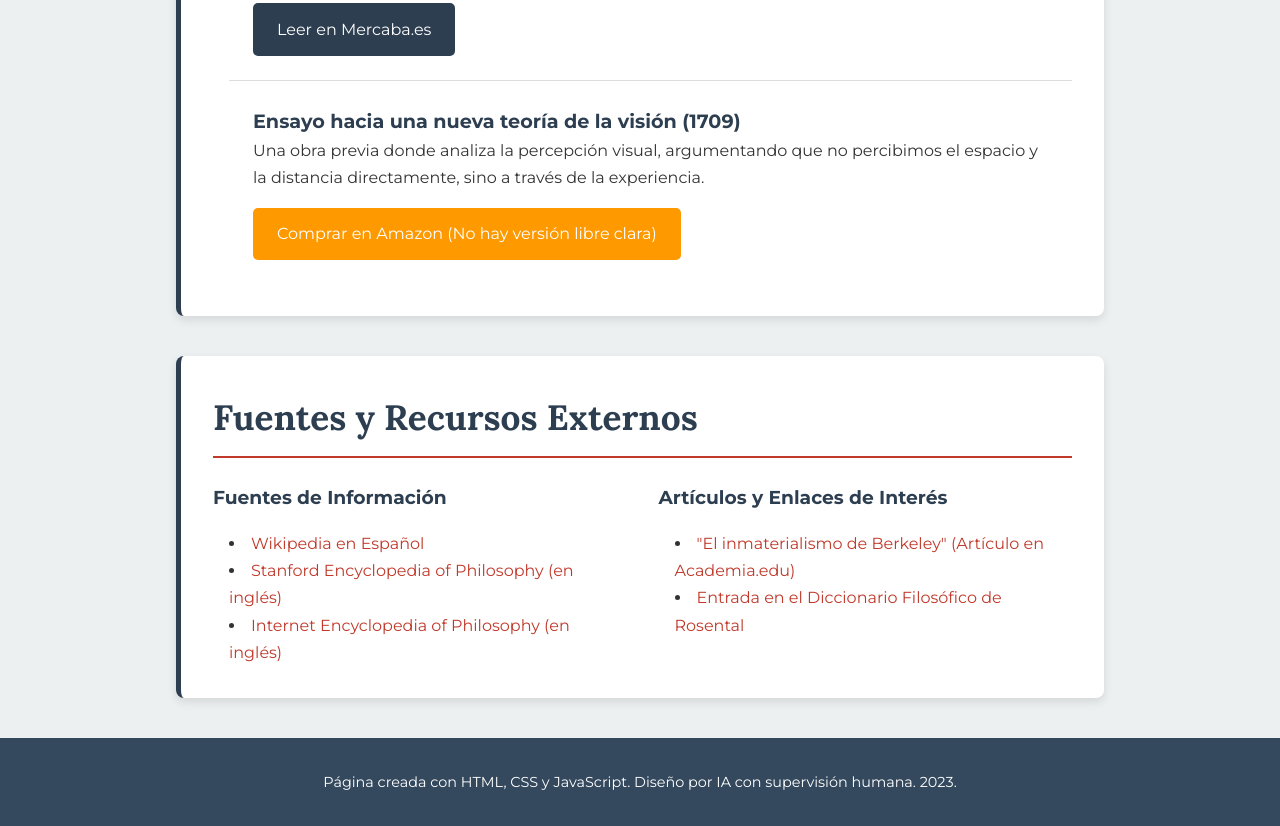
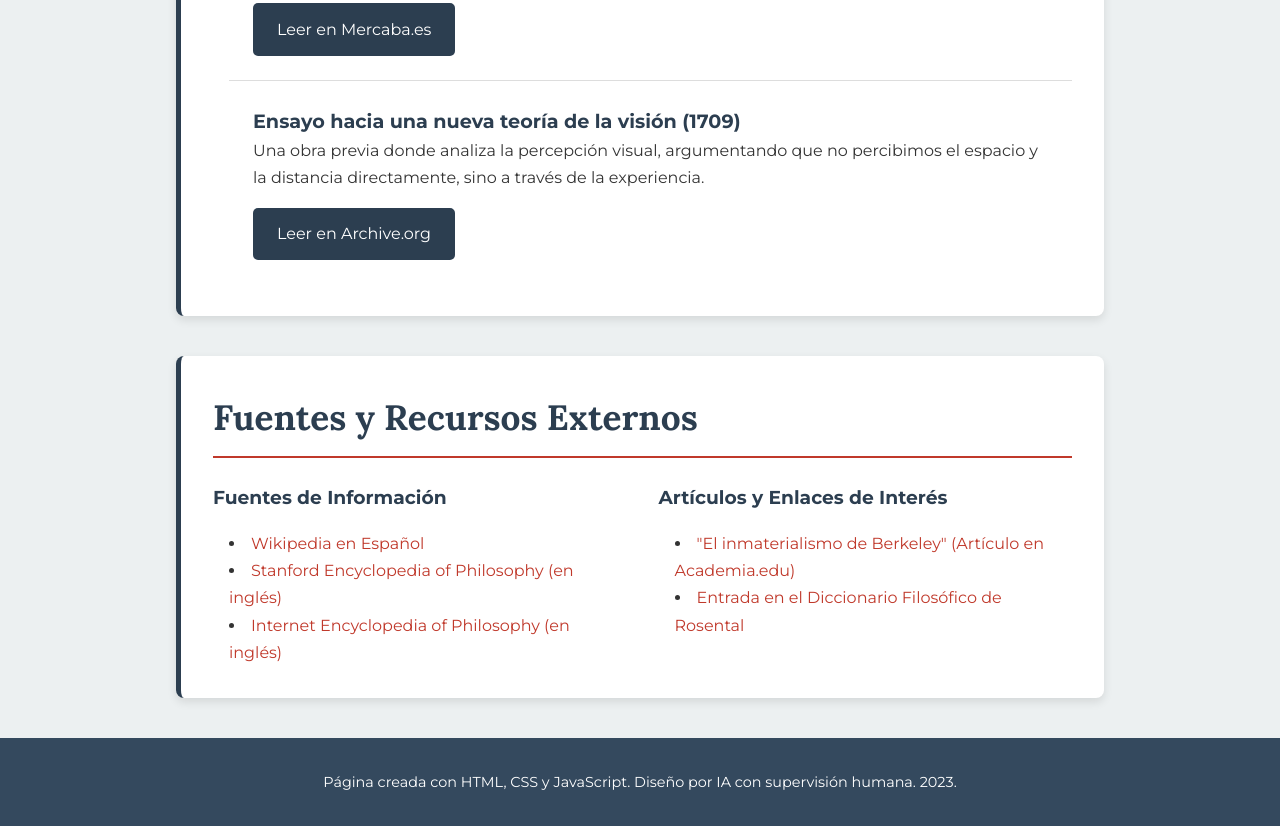
Before and after one commit to jmlucas68/berkeley, a plain HTML site: page index.html in a window 1280 px wide. Shown: the part 3062-3888 px from the top of the page. Drawn offline with Linux system fonts and the light colour scheme.

Commit message:
Fix: Actualizado el enlace a 'Ensayo hacia una nueva teoría de la visión'

```diff
--- a/index.html
+++ b/index.html
@@ -99,7 +99,7 @@
                 <li>
                     <strong>Ensayo hacia una nueva teoría de la visión (1709)</strong>
                     <p>Una obra previa donde analiza la percepción visual, argumentando que no percibimos el espacio y la distancia directamente, sino a través de la experiencia.</p>
-                    <a href="https://www.amazon.es/Ensayo-nueva-teoria-vision-Biblioteca/dp/8420675317/" target="_blank" class="btn amazon">Comprar en Amazon (No hay versión libre clara)</a>
+                    <a href="https://archive.org/details/george-berkeley-ensayo-de-una-nueva-teoria-de-la-vision" target="_blank" class="btn">Leer en Archive.org</a>
                 </li>
             </ul>
         </section>
```
Also changed, not shown: commit_message.txt.
